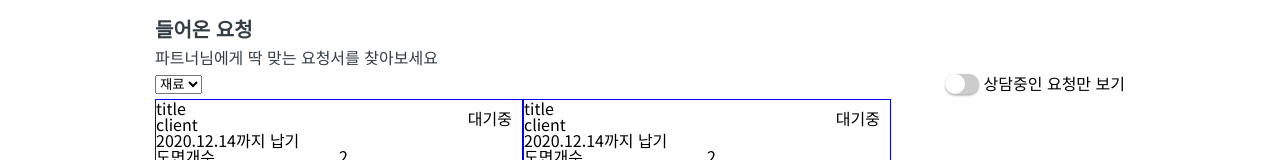
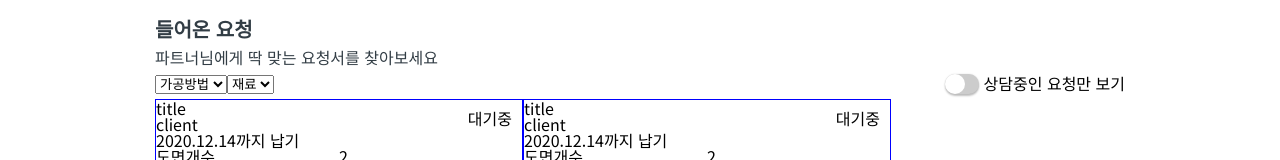
Before and after one commit to mankiww/a-team-dashboard, a React app: page / in a window 1280 px wide. Shown: the part 142-302 px from the top of the page. Built offline with nearby package versions, Linux system fonts and the light colour scheme.

Commit message:
Add: Filter

```diff
--- a/src/components/DashBoard.tsx
+++ b/src/components/DashBoard.tsx
@@ -22,9 +22,8 @@ export default function DashBoard() {
       <Heading title="들어온 요청" subTitle="파트너님에게 딱 맞는 요청서를 찾아보세요" />
       <FilterBar>
         <div>
-          <select>
-            <option>재료</option>
-          </select>
+          <Filter subject="가공방법" options={["선반"]} />
+          <Filter subject="재료" options={["알루미늄"]} />
         </div>
         <div>
           <ToggleButton isChecked={false} onToggle={(isChecked) => console.log(isChecked)} />
--- /dev/null
+++ b/src/components/Filter.tsx
@@ -0,0 +1,42 @@
+import React from "react";
+import styled from "styled-components";
+
+const MultipleSelectorContainer = styled.span`
+  position: relative;
+
+  .items {
+    display: none;
+  }
+`;
+
+interface FilterProps {
+  subject: string,
+  options: string[],
+}
+
+export default function Filter({ subject, options }: FilterProps) {
+  const handleClick = (ev: React.MouseEvent<HTMLSelectElement>) => {
+    ev.preventDefault();
+  };
+
+  const optionsElement = options.map((option) => (
+    <label htmlFor={option} key={option}>
+      <input id={option} type="checkbox" />
+      {option}
+    </label>
+  ));
+
+  return (
+    <MultipleSelectorContainer>
+      <select
+        onClick={handleClick}
+        onMouseDown={handleClick}
+      >
+        <option>{subject}</option>
+      </select>
+      <div className="items">
+        {optionsElement}
+      </div>
+    </MultipleSelectorContainer>
+  );
+}
```
